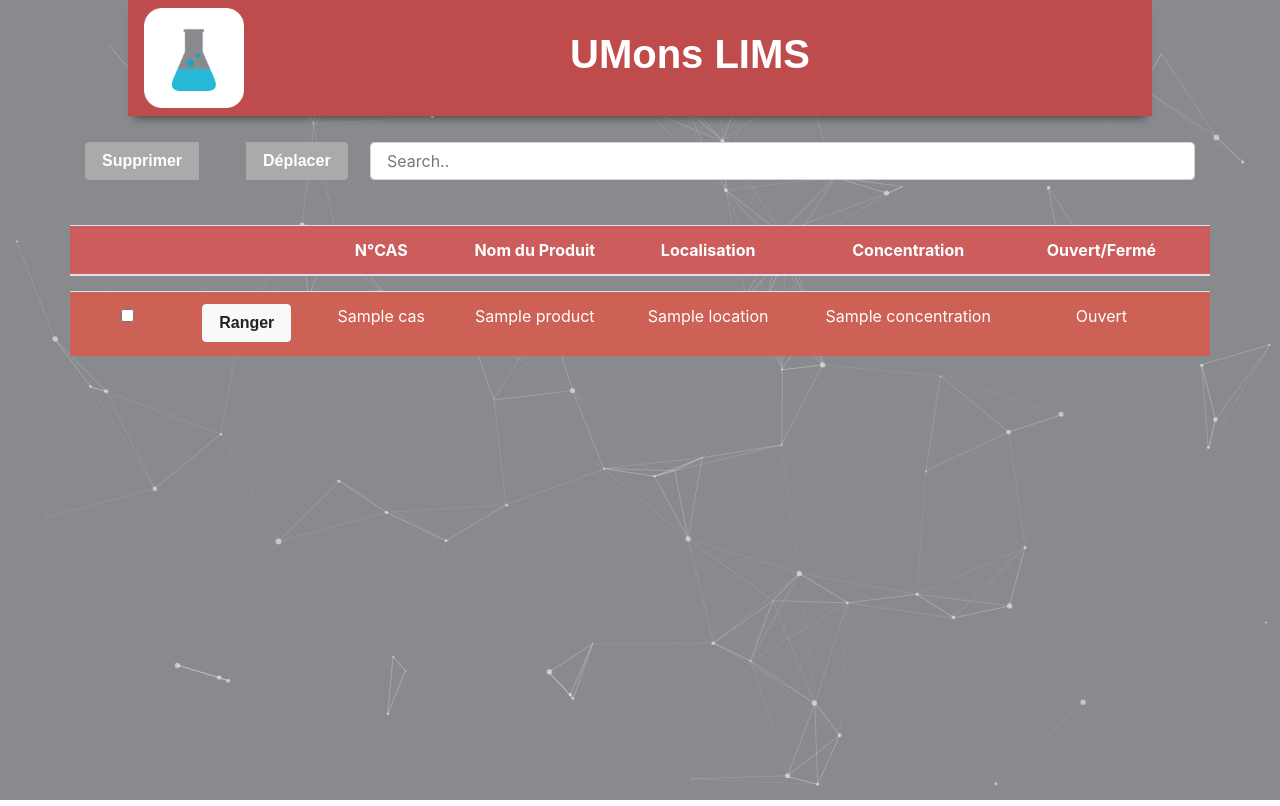
After one commit to ArnaudPalgen/ma2_web_technologies, a Symfony app: template umons-lims2/templates/product.html.twig in a window 1280 px wide. The commit adds this page. Run offline with Twig, Linux system fonts and the light colour scheme; the template is opened without the code that fills it: most values are stand-ins (such as "Sample title", 1, 10 or a date in 2020); some libraries are stand-ins or nearby versions; some web fonts are replaced.

Commit message:
aujout jqery + début page product

```diff
--- a/umons-lims2/public/style.css
+++ b/umons-lims2/public/style.css
@@ -14,11 +14,34 @@
 }
 
 .navbar{
-    background-color: #d60044;
+    background-color: #BF4C4C;
     box-shadow: 0px 8px 8px -6px rgba(0,0,0,.5);
     width:80% !important;
 }
-
 .title{
     color: white;
 }
+
+
+
+.row{
+	margin-bottom: 30px;
+}
+.table{
+	border-collapse: separate;
+	border-spacing: 0 15px;
+}
+thead{
+	background-color: #CD5C5C;
+}
+tbody{
+	background-color:#CD6155;
+}
+th{
+	color: white;
+}
+td{
+	color: white;
+	text-align: center;
+	padding: 5px;
+}
--- a/umons-lims2/templates/base.html.twig
+++ b/umons-lims2/templates/base.html.twig
@@ -9,6 +9,7 @@
         {% block stylesheets %}{% endblock %}
 
         <script src="https://cdn.jsdelivr.net/npm/particles.js@2.0.0/particles.min.js"></script>
+		<script src="https://ajax.googleapis.com/ajax/libs/jquery/3.5.1/jquery.min.js"></script>
         <script>
             particlesJS.load('particles-js', 'particles.json', function() {console.log('callback - particles.js config loaded');});
         </script>
--- /dev/null
+++ b/umons-lims2/templates/product.html.twig
@@ -0,0 +1,76 @@
+{% extends 'base.html.twig' %}
+{%block body %}
+	<div class="row">
+		<div class="col-lg-3 col-md-3 col-sd-3 col-xs-3">
+			<div class="btn-group" role="group" aria-label="Basic example">
+				<button type="button" class="btn btn-secondary mr-5">Supprimer</button>
+				<button type="button" class="btn btn-secondary">Déplacer</button>
+			</div>
+		</div>
+		<div class="col-lg-9 col-md-9 col-sd-9 col-xs-9"> <input class="form-control" id="inputFT" type="text" placeholder="Search.."> </div>
+	</div>
+		<div class="row">
+		<table class="table table-hover">
+		<thead>
+			<tr>
+				<th scope="col"> </th>
+				<th scope="col"> </th>
+				<th scope="col" class="text-center">N°CAS</th>
+				<th scope="col" class="text-center">Nom du Produit</th>
+				<th scope="col" class="text-center">Localisation</th>
+				<th scope="col" class="text-center">Concentration</th>
+				<th scope="col" class="text-center">Ouvert/Fermé</th>
+				<th scope="col" class="text-center"> </th>
+			</tr>
+		</thead>
+			<tbody id = "productTB">
+				{% set id = 0 %}
+				{% for elem in product %}
+					{% set id = id + 1 %}
+					<tr>
+						<th scope="row">
+							<div class="custom-control custom-checkbox">
+								<label class="container">
+									<input type="checkbox" />
+									<span class="checkmark"></span>
+								</label>
+							</div>
+						</th>
+						<td>
+							{% if elem.used%}
+								<button type="button" class="btn btn-light">Ranger</button>
+							{% else %}
+								<button type="button" class="btn btn-success">Prendre</button>
+							{% endif %}
+						</td>
+						<td>{{ elem.cas }}</td>
+						<td>{{ elem.name }}</td>
+						<td>{{ elem.location }}</td>
+						<td>{{ elem.concentration }}</td>
+						<td>
+							{% if elem.open%}
+								<p>Ouvert</p>
+							{% else %}
+								<p>Fermé</p>
+							{% endif %}
+						</td>
+						<td>
+
+						</td>
+					</tr>
+				{% endfor %}
+			</tbody>
+		</table>
+	</div>
+
+	<script>
+	$(document).ready(function(){
+	  $("#inputFT").on("keyup", function() {
+		var value = $(this).val().toLowerCase();
+		$("#productTB tr").filter(function() {
+		  $(this).toggle($(this).text().toLowerCase().indexOf(value) > -1)
+		});
+	  });
+	});
+	</script>
+{% endblock %}
```
Also changed, not shown: umons-lims2/src/Controller/MainController.php (+20 -3 lines).
